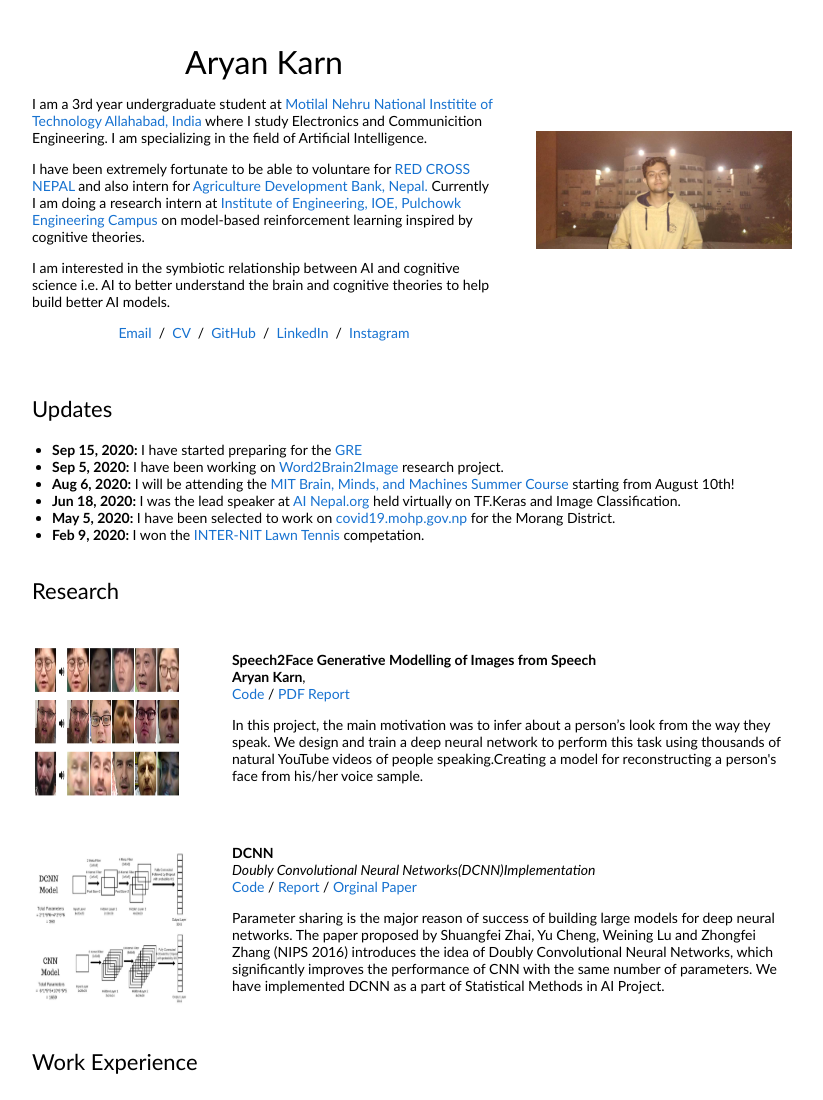
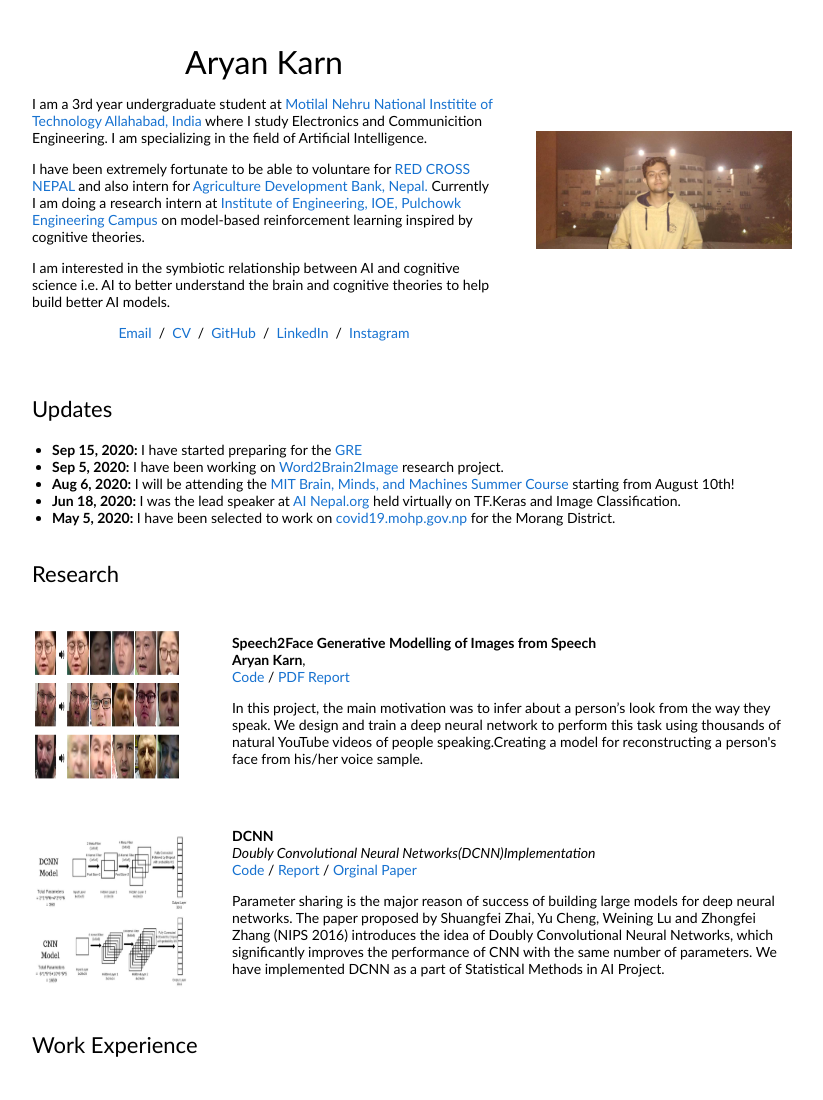
Before and after one commit to Aryan05/Aryan05.github.io, a plain HTML site: page index.html in a window 1280 px wide. Shown: the top 1100 px of the page, without its empty margins (228-1051 px from the left). Drawn offline with Linux system fonts and the light colour scheme.

Commit message:
Update index.html

```diff
--- a/index.html
+++ b/index.html
@@ -91,7 +91,7 @@
 
                     <li><b>Jun 18, 2020:</b> I was the lead speaker at <a href="http://ainepal.org/category/events/">AI Nepal.org</a> held virtually on TF.Keras and Image Classification.
                     <li><b>May 5, 2020:</b> I have been selected to work on<a href="https://covid19.mohp.gov.np/"> covid19.mohp.gov.np</a> for the Morang District.
-                    <li><b>Feb 9, 2020:</b> I won the <a href="">INTER-NIT Lawn Tennis</a> competation.
+
                     </li>
 
 
```
